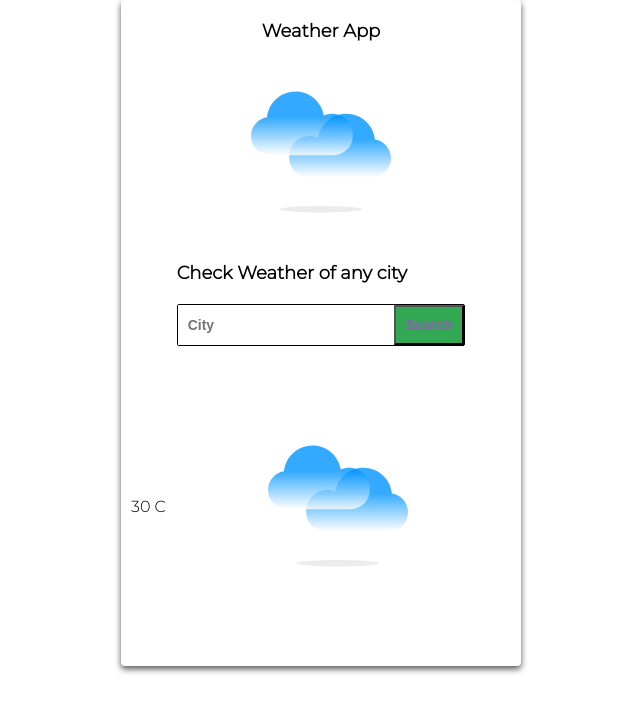
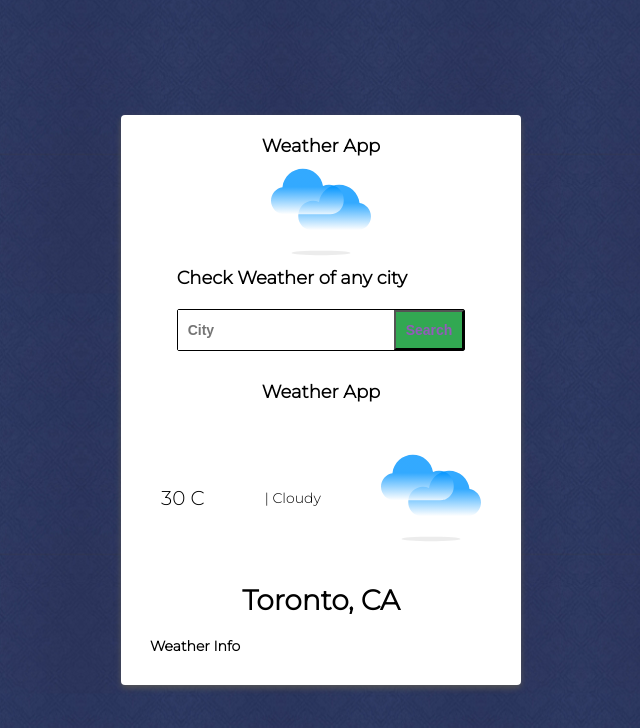
Before and after one commit to BipulChau/Weather-App, a React (Create React App) app: page / in a window 1280 px wide. Shown: the top 728 px of the page, without its empty margins (319-959 px from the left). Built offline with nearby package versions, Linux system fonts and the light colour scheme.

Commit message:
Created elements in Weather componnent and also added styling in index.css

```diff
--- a/src/components/Weather.jsx
+++ b/src/components/Weather.jsx
@@ -1,12 +1,23 @@
 import { Fragment } from "react";
-import "./weather.css"
+import "./weather.css";
 
 const Weather = () => {
   return (
-  <div className="weather">
-    <span className = "condition">30 C</span>
-    <img className= "logo" src="/logo/perfect-day.svg" alt="perfect-day logo"/>
-    </div>);
+    <Fragment>
+      <span className="react_app">Weather App</span>
+    <div className="weather">
+      <span className="condition">30 C</span>
+      <span className="cloudy">| Cloudy</span>
+      <img
+        className="logo"
+        src="/logo/perfect-day.svg"
+        alt="perfect-day logo"
+      />
+    </div>
+    <span className="location">Toronto, CA</span>
+    <span className="weather_info">Weather Info</span>
+    </Fragment>
+  );
 };
 
 export default Weather;
--- a/src/components/weather.css
+++ b/src/components/weather.css
@@ -8,12 +8,37 @@
 }
 
 .condition {
-  display: flex;
-  flex-direction: row;
+  margin: 20px auto;
+  font-size: 20px;
+}
+
+.cloudy {
+  margin: 20px auto;
+  font-size: 14px;
+}
+
+.location {
+  font-size: 28px;
+  font-weight: bold;
 }
 
 .logo {
-  width: 140px;
-  height: 140px;
-  margin: 40px auto;
+  width: 100px;
+  height: 100px;
+  margin: 5px auto;
 }
+
+.weather_info{
+  font-size: 14px;
+  font-weight: bold;
+  margin: 20px 25px 10px;
+  text-align: start;
+  width: 90%;
+}
+
+.react_app {
+  color: black;
+  font-size: 18px;
+  font-weight: bold;
+  margin: 10px auto;
+}
--- a/src/index.css
+++ b/src/index.css
@@ -1,5 +1,10 @@
 body {
   margin: 0;
+  display: flex;
+  justify-content: center;
+  align-items: center;
+  height: 100vh;
+  background: url("vintage-wallpaper.png");
   font-family: -apple-system, BlinkMacSystemFont, 'Segoe UI', 'Roboto', 'Oxygen',
     'Ubuntu', 'Cantarell', 'Fira Sans', 'Droid Sans', 'Helvetica Neue',
     sans-serif;
```
Also changed, not shown: src/vintage-wallpaper.png (added).
